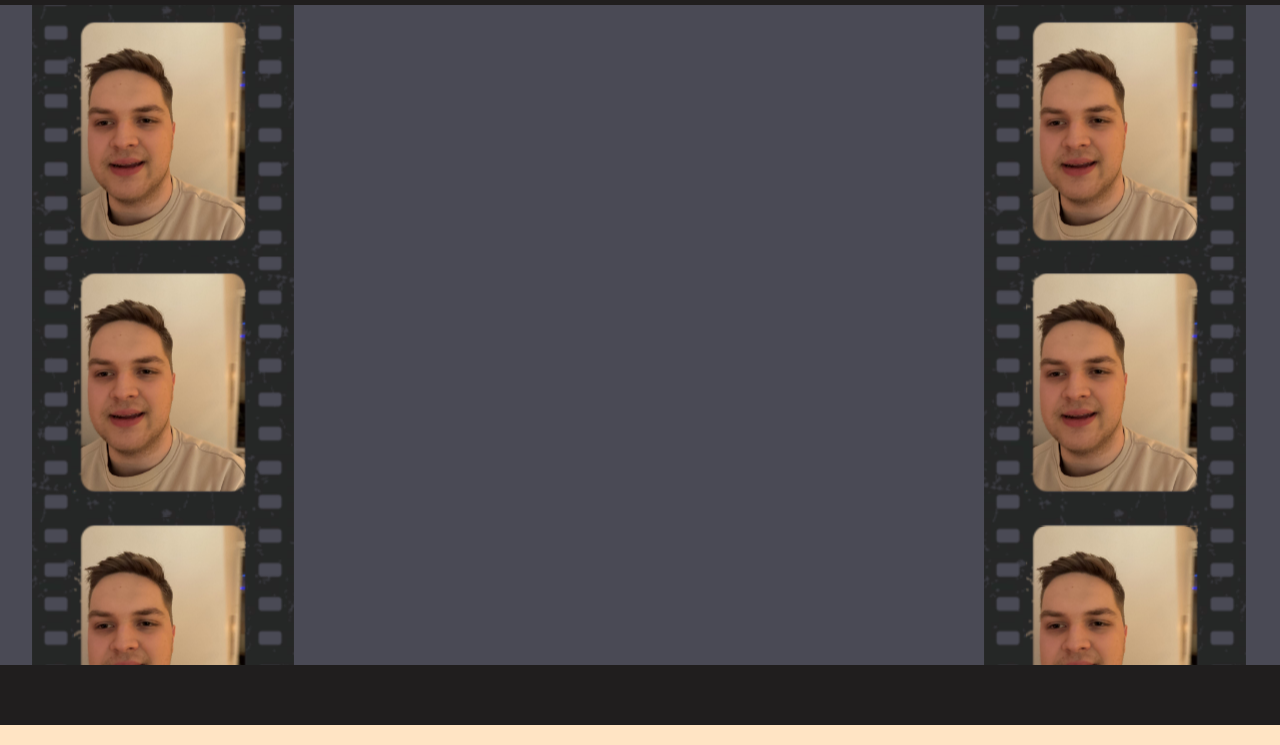
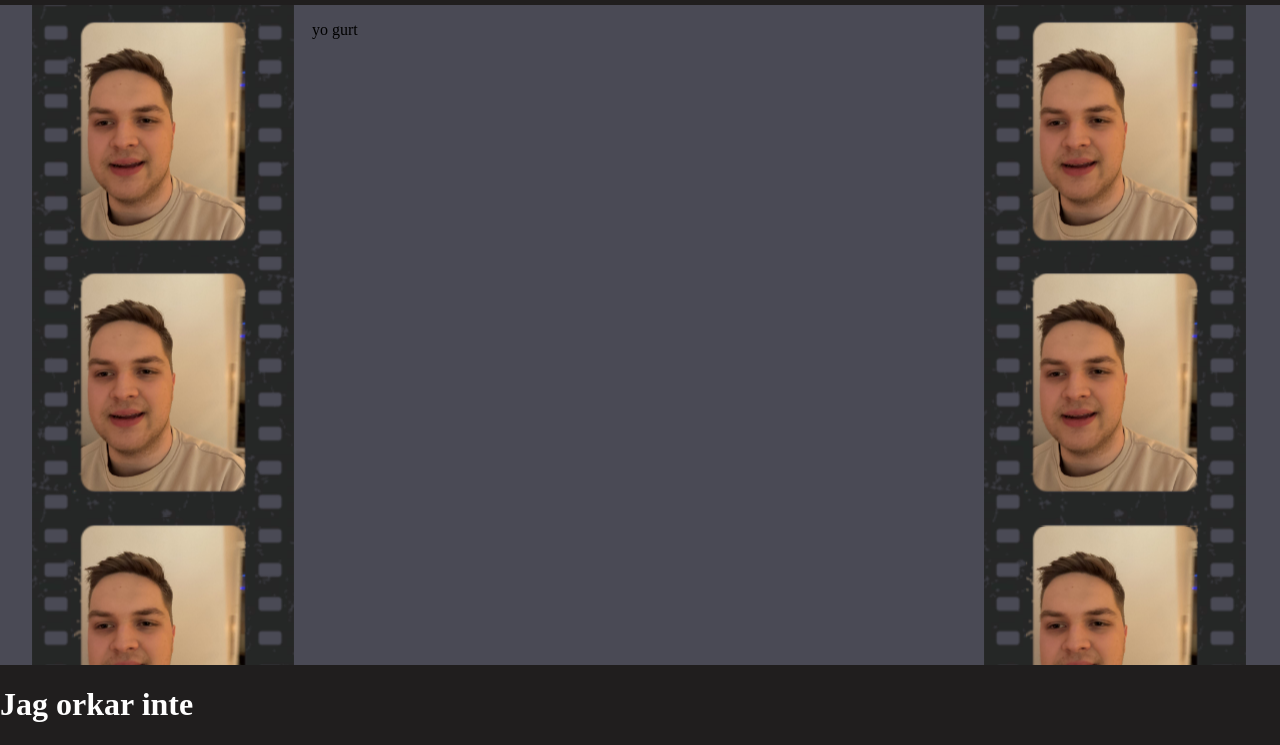
Before and after one commit to Bamse05/film-project, a plain HTML site: page client/index.html in a window 1280 px wide. Shown: the part 75-820 px from the top of the page. Drawn offline with Linux system fonts and the light colour scheme.

Commit message:
waddahelly

```diff
--- a/client/index.html
+++ b/client/index.html
@@ -11,7 +11,6 @@
     <div class="container">
         <div class="navbar">
             <img class="logo"src="https://upload.wikimedia.org/wikipedia/commons/thumb/a/a6/India_film_clapperboard_%28variant%29.svg/250px-India_film_clapperboard_%28variant%29.svg.png" alt="">
-
             <div class="navItem"><button class="navButton">yo</button></div>
             <div class="navItem"><button class="navButton">gurt</button></div>
             <div class="navItem"><button class="navButton">yo</button></div>
@@ -54,7 +53,7 @@
                 </div>
             </div>
             <div class="content">
-
+                <p>yo gurt</p>
             </div>
             <div class="movieSideBar" id="right">
                 <div class="reel-container">
@@ -93,7 +92,7 @@
             </div>
         </div>
         <div class="footer">
-
+            <h1 style="color:white">Jag orkar inte</h1>
         </div>
     </div>
 </body>
```
